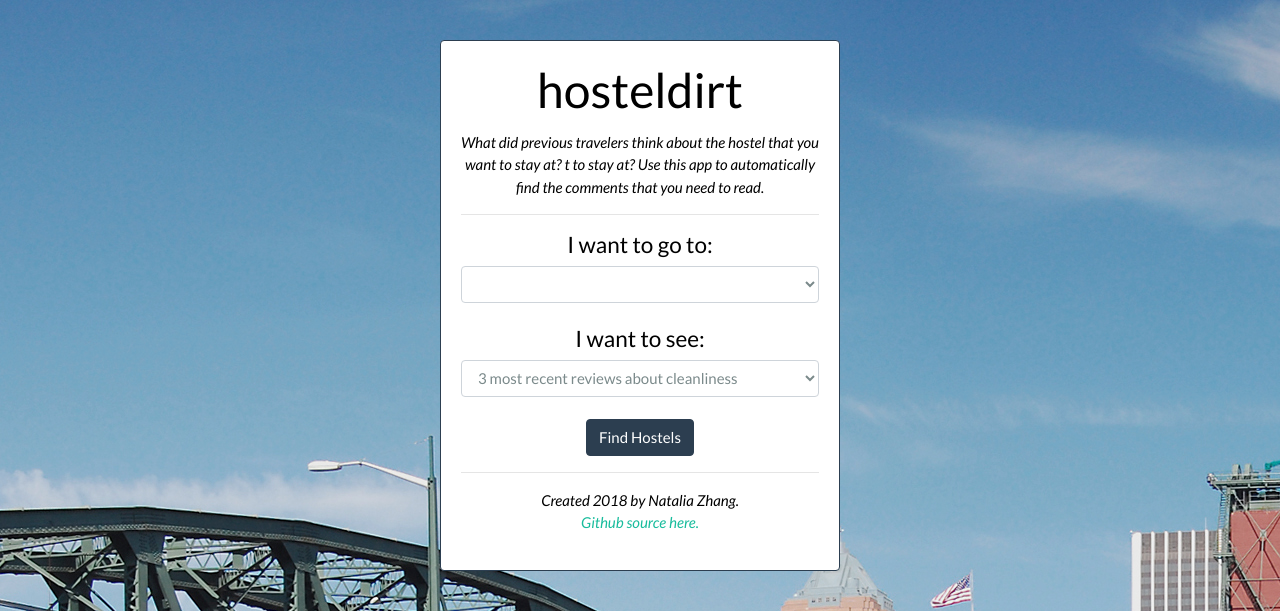
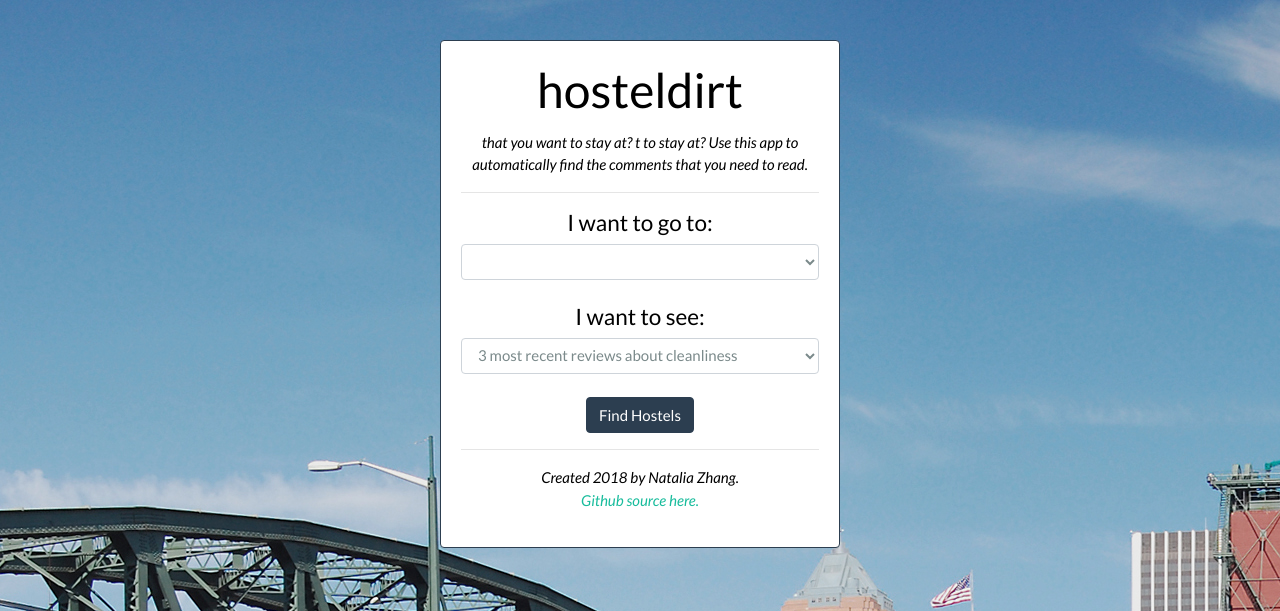
Before and after one commit to NiuBClass666/DemoWebApplication, a Flask app: page / in a window 1280 px wide. Shown: the top 611 px of the page. Run offline with Flask 2, Linux system fonts and the light colour scheme; lists and menus that the app fills with data are empty; parts of the project's set-up code (start-up, migrations or seed data) failed here and were passed over; some libraries are stand-ins or nearby versions.

Commit message:
Update index.html

```diff
--- a/templates/index.html
+++ b/templates/index.html
@@ -41,7 +41,7 @@ td{
 <div class="card border-primary mb-3" style="max-width:25rem;">
 <div class="card-body">
   <h1 class="card-title">hosteldirt</h1>
-    <i class="card-text">What did previous travelers think about the hostel that you want to stay at? t to stay at? Use this app to automatically find the comments that you need to read.</i>
+    <i class="card-text"> that you want to stay at? t to stay at? Use this app to automatically find the comments that you need to read.</i>
   <hr>
 
   <h4>I want to go to:</h4>
```
